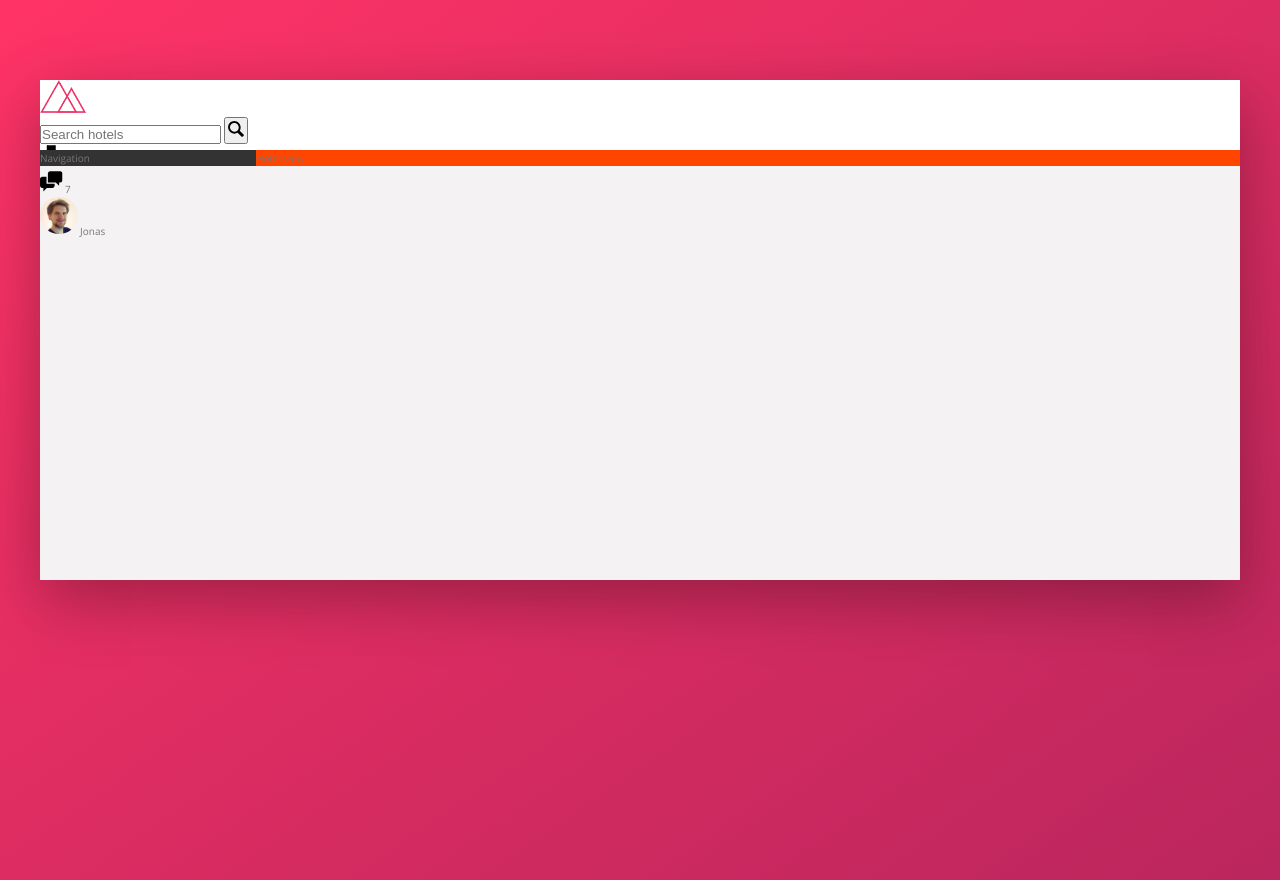
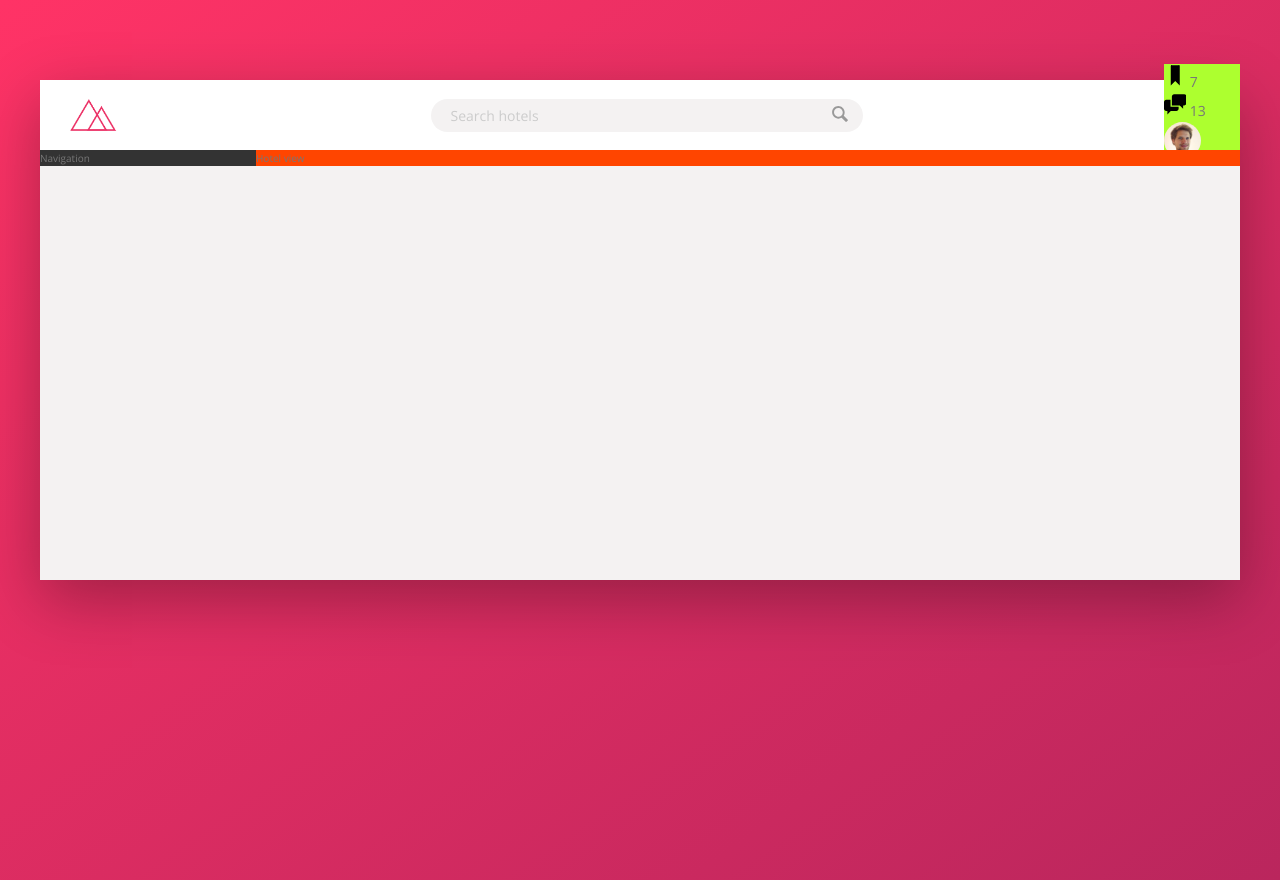
Before and after one commit to bikokwa/trillo, a website: page index.html in a window 1280 px wide. Drawn offline with nearby package versions, Linux system fonts and the light colour scheme.

Commit message:
Building the Header - Part 2

```diff
--- a/index.html
+++ b/index.html
@@ -29,12 +29,13 @@
                         <svg class="user-nav__icon">
                             <use xlink:href="img/sprite.svg#icon-bookmark"></use>
                         </svg>
+                        <span class="user-nav__notification">7</span>
                     </div>
                     <div class="user-nav__icon-box">
                         <svg class="user-nav__icon">
                             <use xlink:href="img/sprite.svg#icon-chat"></use>
                         </svg>
-                        <span class="user-nav__notification">7</span>
+                        <span class="user-nav__notification">13</span>
                     </div>
                     <div class="user-nav__user">
                         <img src="img/user.jpg" alt="User photo" class="user-nav__user-photo">
--- a/sass/_components.scss
+++ b/sass/_components.scss
@@ -2,22 +2,63 @@
 // LOGO
 .logo {
     height: 3.25rem;
+    margin-left: 3rem;
 }
 
 ////////////////////////////////////////////////////////////////
 // SEARCH
 .search {
+    flex: 0 0 40%;
+
+    display: flex;
+    align-items: center;
+    justify-content: center;
+
     &__input {
+        font-family: inherit;
+        font-size: inherit;
+        color: inherit;
+        background-color: var(--color-grey-light-2);
+        border: none;
+        padding: .7rem 2rem;
+        border-radius: 100px;
+        width: 90%;
+        transition: all .2s;
+        margin-right: -3.25rem;
 
+        &:focus {
+            outline: none;
+            width: 100%;
+            background-color: var(--color-grey-light-2);
+        }
+
+        &::-webkit-input-placeholder {
+            font-weight: 100;
+            color: var(--color-grey-light-4);
+        }
+    }
+
+    &__input:focus + &__button {
+        background-color: var(--color-grey-light-3);
     }
 
     &__button {
+        border: none;
+        background-color: var(--color-grey-light-2);
 
+        &:focus {
+            outline: none;
+        }
+
+        &:active {
+            transform: translateY(2px);
+        }
     }
 
     &__icon {
         height: 2rem;
         width: 2rem;
+        fill: var(--color-grey-dark-3);
     }
 }
 
@@ -25,6 +66,7 @@
 ////////////////////////////////////////////////////////////////
 // USER NAVIGATION
 .user-nav {
+    background-color: greenyellow;
 
     &__icon-box {
 
--- a/sass/_layout.scss
+++ b/sass/_layout.scss
@@ -8,9 +8,13 @@
 }
 
 .header {
+    font-size: 1.4rem;
     height: 7rem;
     background-color: #fff;
     border-bottom: var(--color-grey-light-2);
+    display: flex;
+    justify-content: space-between;
+    align-items: center;
 }
 
 .content {
```
Also changed, not shown: css/style.css.
